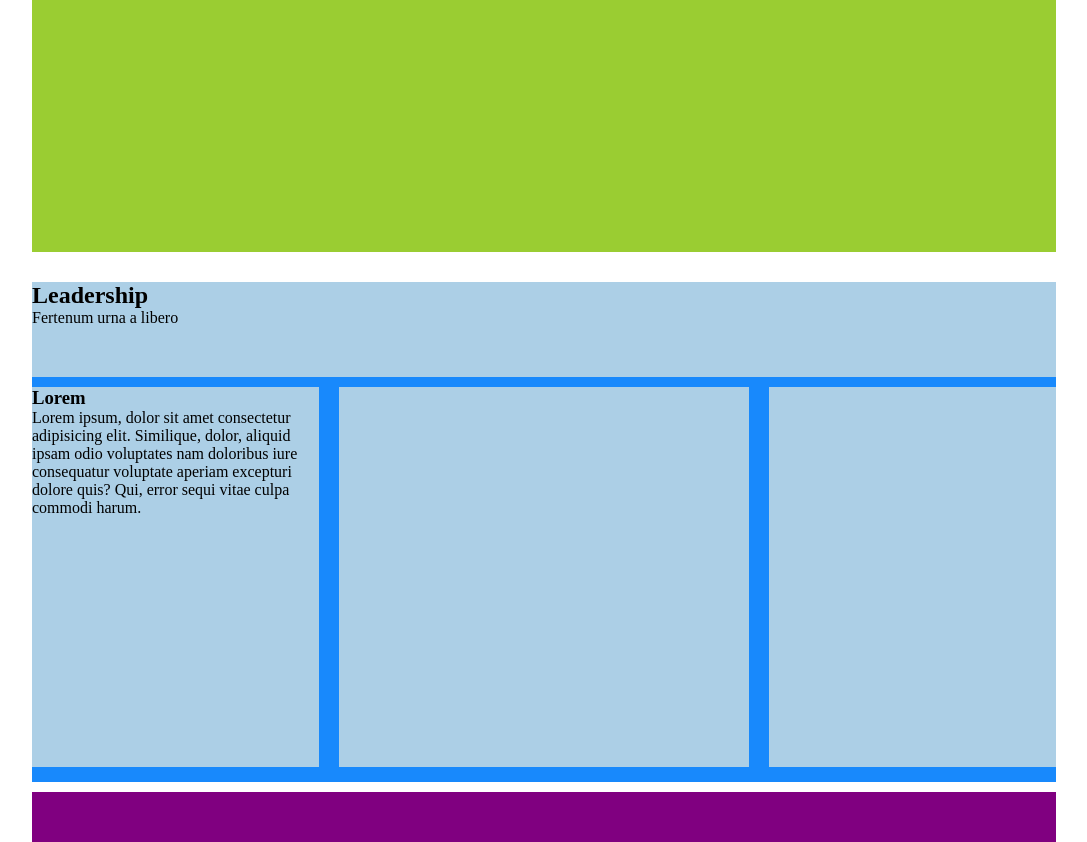
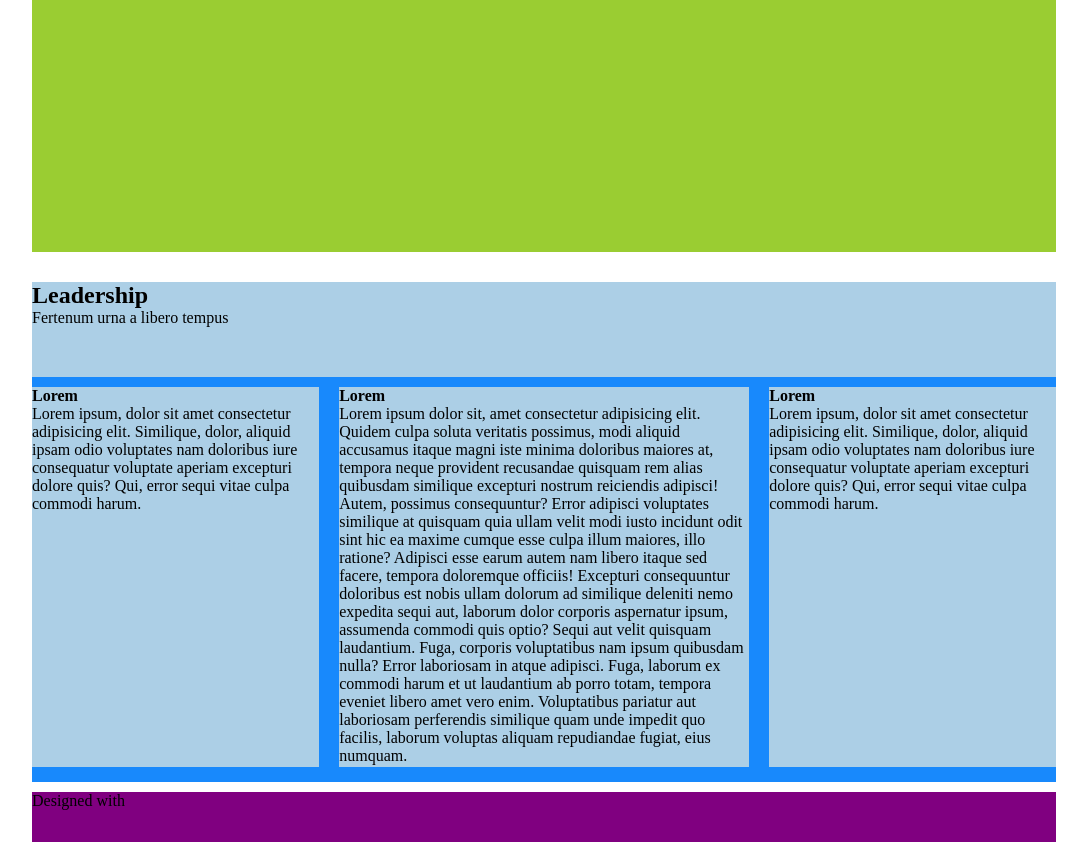
Before and after one commit to stefanocravotta/htmlcss-wp, a plain HTML site: page index.html in a window 1280 px wide. Shown: the part 185-1027 px from the top of the page, without its empty margins (96-1183 px from the left). Drawn offline with Linux system fonts and the light colour scheme.

Commit message:
fine-esercizio

```diff
--- a/index.html
+++ b/index.html
@@ -56,20 +56,45 @@
 
       <section class="main-top">
         <h1>Leadership</h1>
-        <p>Fertenum urna a libero</p>
+        <p>Fertenum urna a libero tempus</p>
       </section>
 
+        <!-- COLONNA SINISTRA -->
+
       <aside class="col col-left">
-        <div class="banner img-size">
+        <div class="banner banner-left img-size">
           <div class="hoverlay"></div>
         </div>
-        <h3>Lorem</h3>
-        <p>Lorem ipsum, dolor sit amet consectetur adipisicing elit. Similique, dolor, aliquid ipsam odio voluptates nam doloribus iure consequatur voluptate aperiam excepturi dolore quis? Qui, error sequi vitae culpa commodi harum.</p>
+        <div class="description">
+          <h4>Lorem</h4>
+          <p>Lorem ipsum, dolor sit amet consectetur adipisicing elit. Similique, dolor, aliquid ipsam odio voluptates nam doloribus iure consequatur voluptate aperiam excepturi dolore quis? Qui, error sequi vitae culpa commodi harum.</p>
+      </div>
       </aside>
 
-      <section class="col col-center"></section>
+      <!-- COLONNA CENTRALE -->
 
-      <aside class="col col-right"></aside>
+      <section class="col col-center">
+        <div class="banner banner-center img-size">
+          <div class="hoverlay"></div>
+        </div>
+        <div class="description">
+          <h4>Lorem</h4>
+          <p>Lorem ipsum dolor sit, amet consectetur adipisicing elit. Quidem culpa soluta veritatis possimus, modi aliquid accusamus itaque magni iste minima doloribus maiores at, tempora neque provident recusandae quisquam rem alias quibusdam similique excepturi nostrum reiciendis adipisci! Autem, possimus consequuntur? Error adipisci voluptates similique at quisquam quia ullam velit modi iusto incidunt odit sint hic ea maxime cumque esse culpa illum maiores, illo ratione? Adipisci esse earum autem nam libero itaque sed facere, tempora doloremque officiis! Excepturi consequuntur doloribus est nobis ullam dolorum ad similique deleniti nemo expedita sequi aut, laborum dolor corporis aspernatur ipsum, assumenda commodi quis optio? Sequi aut velit quisquam laudantium. Fuga, corporis voluptatibus nam ipsum quibusdam nulla? Error laboriosam in atque adipisci. Fuga, laborum ex commodi harum et ut laudantium ab porro totam, tempora eveniet libero amet vero enim. Voluptatibus pariatur aut laboriosam perferendis similique quam unde impedit quo facilis, laborum voluptas aliquam repudiandae fugiat, eius numquam.
+          </p>
+      </div>
+      </section>
+
+      <!-- COLONNA DESTRA -->
+
+      <aside class="col col-right">
+        <div class="banner banner-right img-size">
+          <div class="hoverlay"></div>
+        </div>
+        <div class="description">
+          <h4>Lorem</h4>
+          <p>Lorem ipsum, dolor sit amet consectetur adipisicing elit. Similique, dolor, aliquid ipsam odio voluptates nam doloribus iure consequatur voluptate aperiam excepturi dolore quis? Qui, error sequi vitae culpa commodi harum.</p>
+        </div>
+      </aside>
 
 
 
@@ -79,6 +104,7 @@
   </main>
 
   <footer class="container">
+    <div class="author">Designed with </div>
   </footer>
 
 </body>
```
